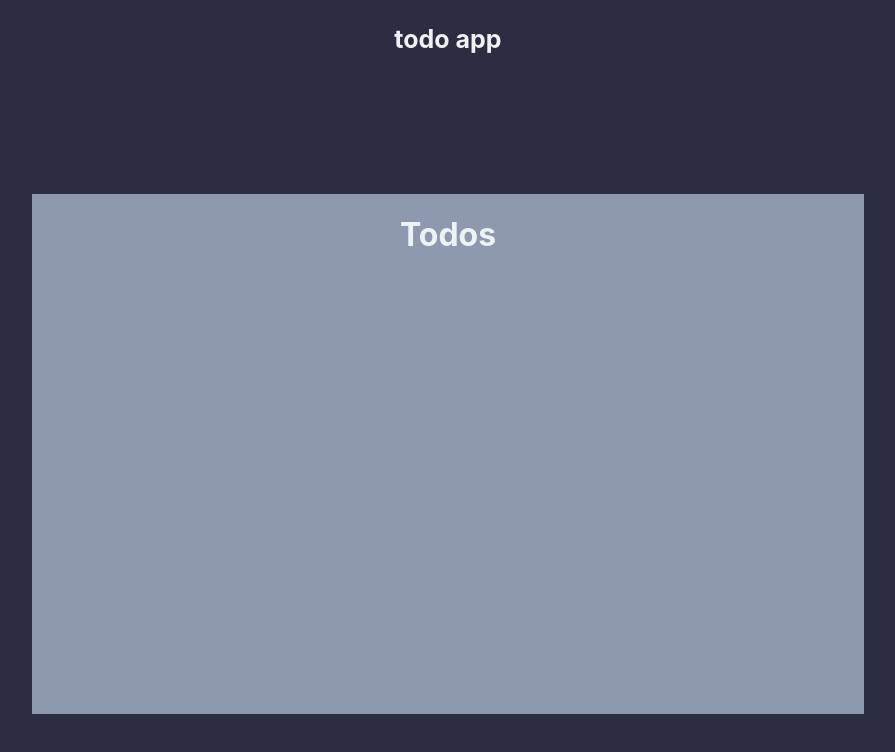
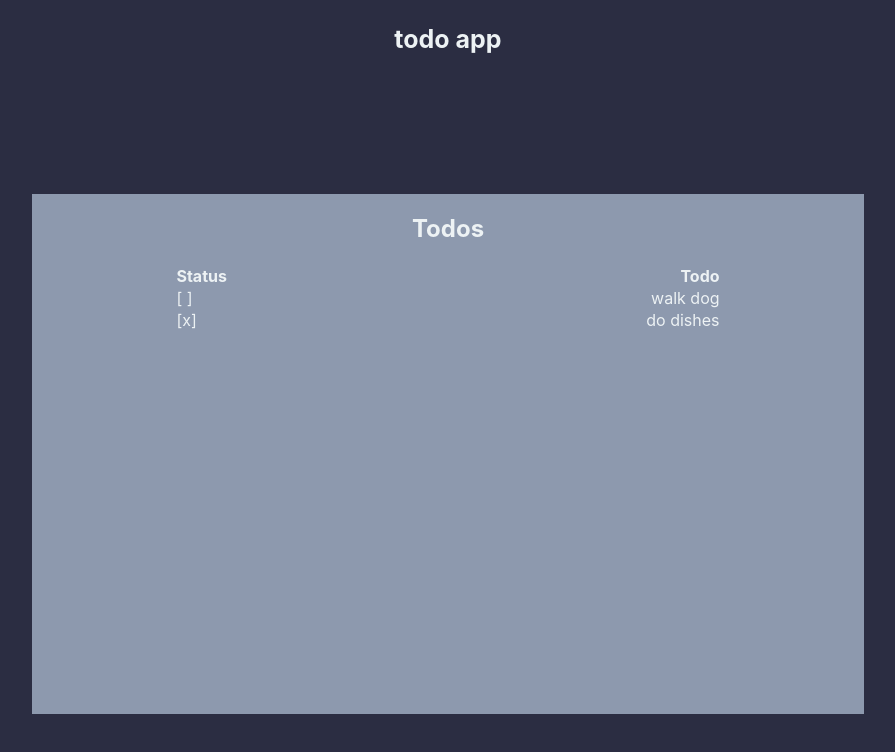
Before and after one commit to sydneywalcoff/nuArch, a React (Create React App) app in the folder client/: page / in a window 1280 px wide. Shown: the top 752 px of the page, without its empty margins (192-1087 px from the left). Built offline with nearby package versions, Linux system fonts and the light colour scheme.

Commit message:
basic table styles

```diff
--- a/client/src/App.css
+++ b/client/src/App.css
@@ -6,8 +6,12 @@
 header {
     text-align: center;
     padding-top: 1.5rem;
+}
+
+header h1 {
     font-size: 25px;
     font-weight: 700;
+    margin: 0;
 }
 
 main {
@@ -24,5 +28,19 @@ main {
 }
 
 .container-title {
-  text-align: center;
+    text-align: center;
 }
+
+table {
+  margin: 0 auto;
+  width: 66%;
+}
+
+th {
+  text-align: start;
+}
+
+tr {
+  display: flex;
+  justify-content: space-between;
+}
--- a/client/src/App.js
+++ b/client/src/App.js
@@ -1,16 +1,32 @@
-import './App.css';
+import "./App.css";
 
 function App() {
-  return (
-    <div className='wrapper'>
-      <header className='header'>todo app</header>
-      <main>
-        <div className='todo-container'>
-          <h1 className='container-title'>Todos</h1>
+    return (
+        <div className="wrapper">
+            <header className="header">
+                <h1>todo app</h1>
+            </header>
+            <main>
+                <div className="todo-container">
+                    <h2 className="container-title">Todos</h2>
+                    <table>
+                      <tr>
+                        <th scope="col">Status</th>
+                        <th scope="col">Todo</th>
+                      </tr>
+                      <tr>
+                        <td>[ ]</td>
+                        <td>walk dog</td>
+                      </tr>
+                      <tr>
+                        <td>[x]</td>
+                        <td>do dishes</td>
+                      </tr>
+                    </table>
+                </div>
+            </main>
         </div>
-      </main>
-    </div>
-  );
+    );
 }
 
 export default App;
```
